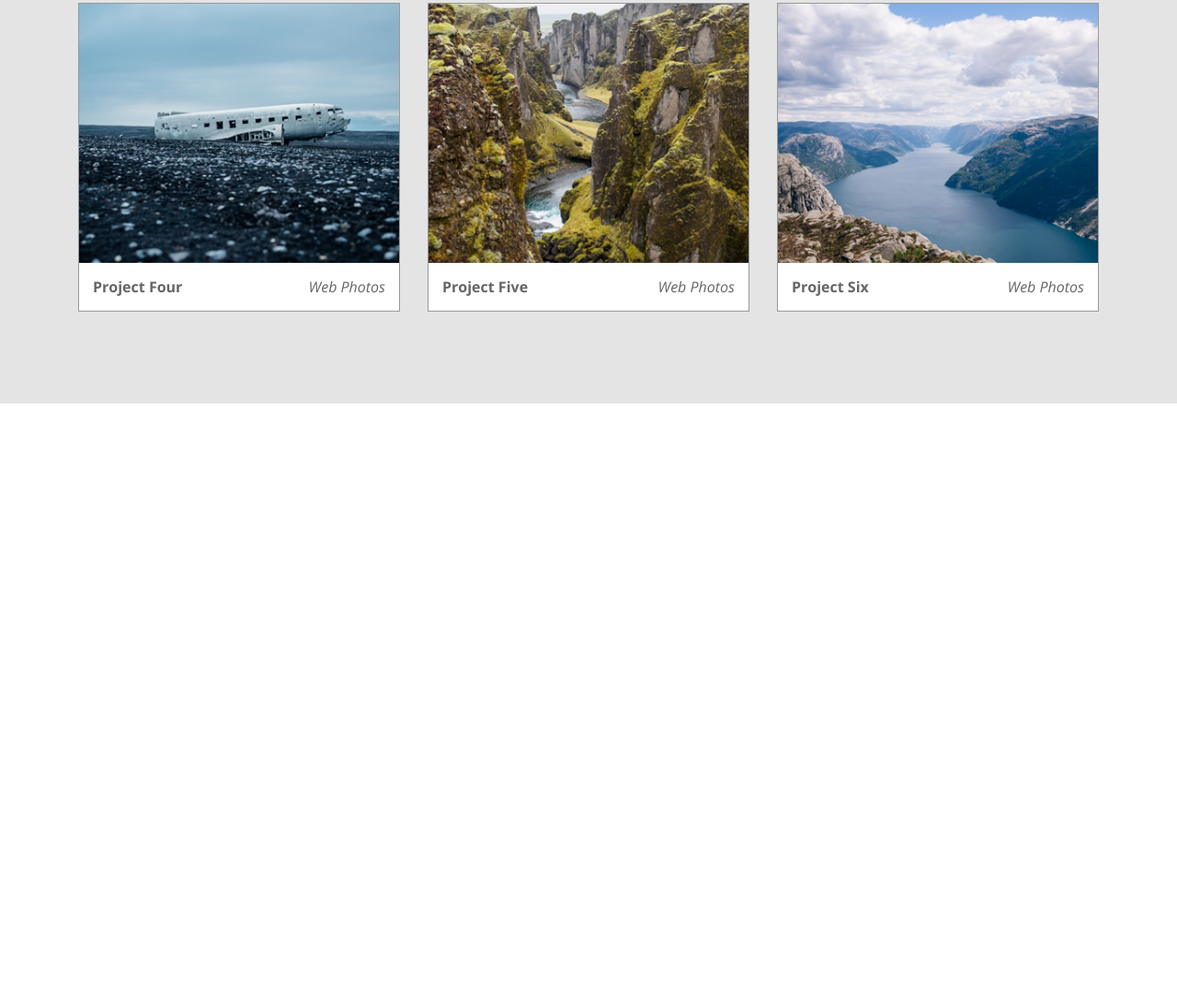
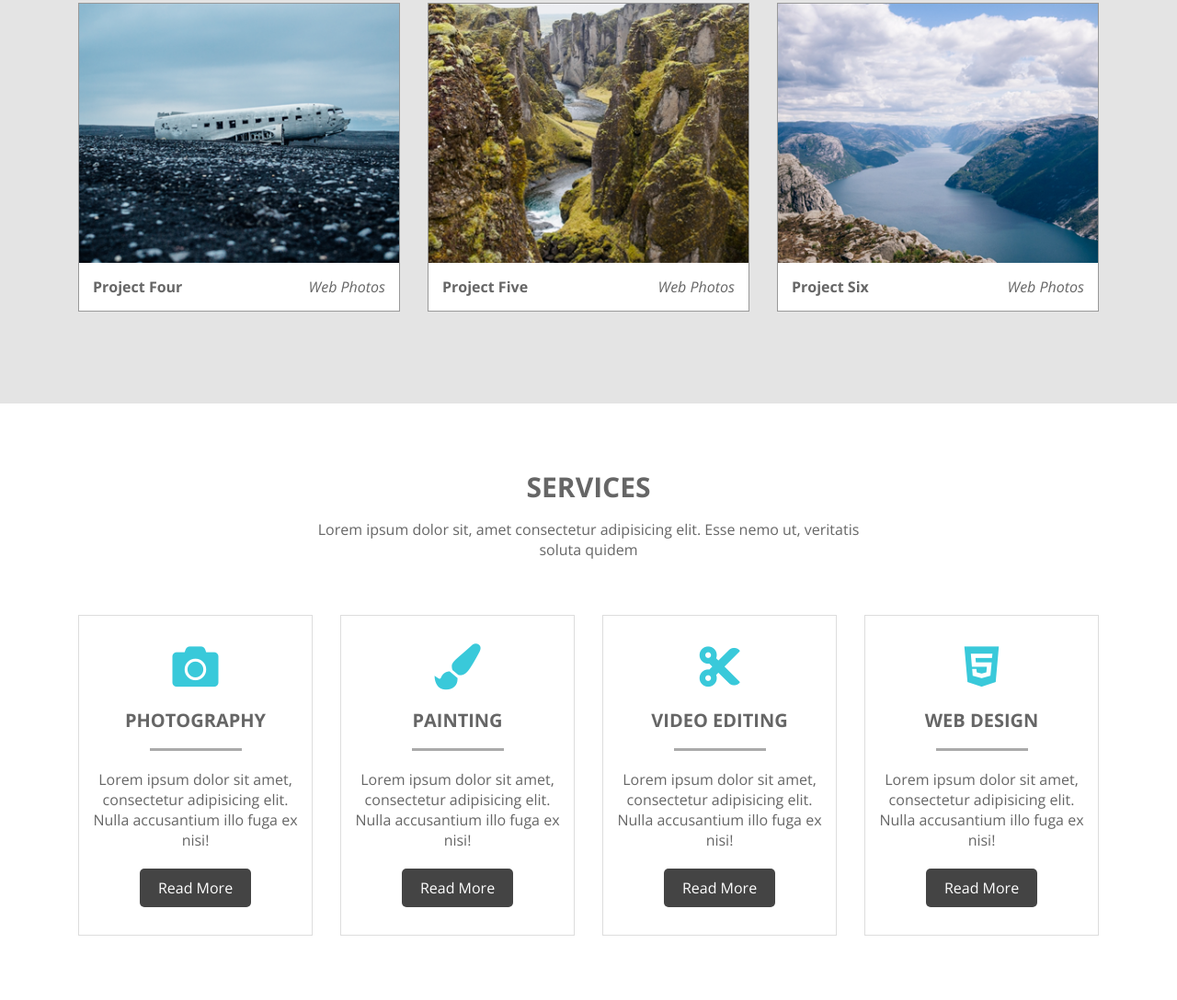
Before and after one commit to RahulGhosh305/Simple_UiBrush_layout, a plain HTML site: page index.html in a window 1280 px wide. Shown: the part 1779-2867 px from the top of the page at 92% size. Before the commit the page ends 2218 px from the top, so only its background shows below. Drawn offline with nearby package versions, Linux system fonts and the light colour scheme.

Commit message:
version 4 service part

```diff
--- a/Css/style.css
+++ b/Css/style.css
@@ -42,6 +42,11 @@ a {
 
 .col {
     padding: 0px 15px;
+}
+
+.col-3 {
+    padding: 0px 15px;
+    flex-basis: 25%;
 }
 
 .col-4 {
@@ -264,3 +269,68 @@ header {
 .port-item:hover .btn-readmore {
     visibility: visible;
 }
+
+/** Services Start **/
+.service-item {
+    text-align: center;
+    border: 1px solid #ddd;
+    padding: 30px 15px;
+    transition: 0.7s;
+    -webkit-transition: 0.7s;
+    -moz-transition: 0.7s;
+    -ms-transition: 0.7s;
+    -o-transition: 0.7s;
+}
+
+.service-desc {
+    margin-bottom: 20px;
+}
+
+.icon i {
+    color: #39c9da;
+    font-size: 50px;
+}
+
+.service-after {
+    position: relative;
+    padding-bottom: 20px;
+    margin-bottom: 20px;
+    margin-top: 20px;
+    text-transform: uppercase;
+    font-size: 20px;
+}
+
+.service-after::after {
+    content: "";
+    position: absolute;
+    width: 100px;
+    height: 3px;
+    background-color: #aaa;
+    bottom: 0px;
+    left: 50%;
+    transform: translateX(-50%);
+    -webkit-transform: translateX(-50%);
+    -moz-transform: translateX(-50%);
+    -ms-transform: translateX(-50%);
+    -o-transform: translateX(-50%);
+}
+
+.btn-readmore-black {
+    background-color: #444;
+    color: #fff;
+}
+
+.service-item:hover {
+    background-color: #39c9da;
+}
+
+.service-item:hover .service-after,
+.service-item:hover .icon i,
+.service-item:hover .service-desc {
+    color: #fff;
+}
+
+.service-item:hover .btn-readmore-black {
+    background-color: #fff;
+    color: #000;
+}
--- a/index.html
+++ b/index.html
@@ -11,6 +11,7 @@
     <!-- <meta http-equiv="refresh" content="120" /> -->
     <meta http-equiv="X-UA-Compatible" content="IE=edge" />
     <meta name="viewport" content="width=device-width, initial-scale=1.0" />
+    <link rel="stylesheet" href="https://cdnjs.cloudflare.com/ajax/libs/font-awesome/5.14.0/css/all.min.css">
     <link rel="stylesheet" href="Css/responsive.css">
     <link rel="stylesheet" href="Css/style.css" />
     <title>Interior</title>
@@ -186,6 +187,69 @@
         </div>
     </section>
 
+    <!-- Service part start -->
+    <section class="services-wrapper pad-70">
+        <div class="container">
+            <div class="section-header">
+                <h2 class="text-uppercase">Services</h2>
+                <p>Lorem ipsum dolor sit, amet consectetur adipisicing elit. Esse nemo ut, veritatis soluta quidem</p>
+            </div>
+            <div class="row">
+                <!-- service item col strat -->
+                <div class="col col-3">
+                    <div class="service-item">
+                        <div class="icon">
+                            <i class="fas  fa-camera"></i>
+                        </div>
+                        <h4 class="service-after">Photography</h4>
+                        <p class="service-desc">Lorem ipsum dolor sit amet, consectetur adipisicing elit. Nulla accusantium illo fuga ex nisi!</p>
+                        <a href="#" class="btn btn-readmore-black">Read More</a>
+                    </div>
+                </div>
+                <!-- service item col end -->
+
+                 <!-- service item col strat -->
+                 <div class="col col-3">
+                    <div class="service-item">
+                        <div class="icon">
+                            <i class="fas  fa-paint-brush"></i>
+                        </div>
+                        <h4 class="service-after">Painting</h4>
+                        <p class="service-desc">Lorem ipsum dolor sit amet, consectetur adipisicing elit. Nulla accusantium illo fuga ex nisi!</p>
+                        <a href="#" class="btn btn-readmore-black">Read More</a>
+                    </div>
+                </div>
+                <!-- service item col end -->
+
+                 <!-- service item col strat -->
+                 <div class="col col-3">
+                    <div class="service-item">
+                        <div class="icon">
+                            <i class="fas fa-cut"></i>
+                        </div>
+                        <h4 class="service-after">Video Editing</h4>
+                        <p class="service-desc">Lorem ipsum dolor sit amet, consectetur adipisicing elit. Nulla accusantium illo fuga ex nisi!</p>
+                        <a href="#" class="btn btn-readmore-black">Read More</a>
+                    </div>
+                </div>
+                <!-- service item col end -->
+
+                 <!-- service item col strat -->
+                 <div class="col col-3">
+                    <div class="service-item">
+                        <div class="icon">
+                            <i class="fab  fa-html5"></i>
+                        </div>
+                        <h4 class="service-after">Web Design</h4>
+                        <p class="service-desc">Lorem ipsum dolor sit amet, consectetur adipisicing elit. Nulla accusantium illo fuga ex nisi!</p>
+                        <a href="#" class="btn btn-readmore-black">Read More</a>
+                    </div>
+                </div>
+                <!-- service item col end -->
+            </div>
+        </div>
+    </section>
+
 </body>
 
 </html>
```
